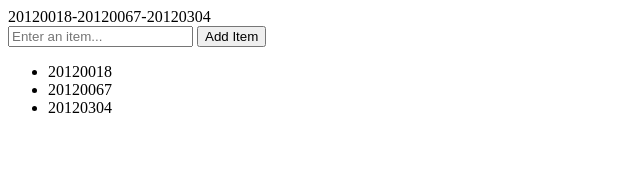
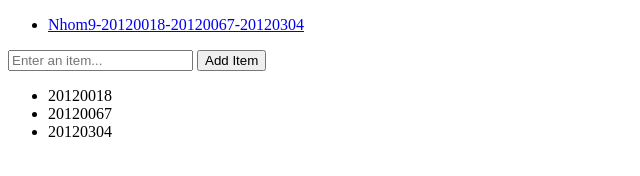
Before and after one commit to minhlam2102002/baitapweb, a plain HTML site: page ex06.html in a window 1280 px wide. Shown: the whole page, without its empty margins (0-640 px from the left). Drawn offline with Linux system fonts and the light colour scheme.

Commit message:
Update navbar GroupId for Ex5,6

```diff
--- a/ex06.html
+++ b/ex06.html
@@ -3,7 +3,13 @@
 
 <head>
   <title>Nhóm 9</title>
-  20120018-20120067-20120304
+  <nav>
+    <ul>
+      <li><a href="#">Nhom9-20120018-20120067-20120304</a></li>
+  </li>
+    </ul>
+  </nav>
+
 </head>
 
 <body>
```
Also changed, not shown: ex05.html (+7 -1 lines).
